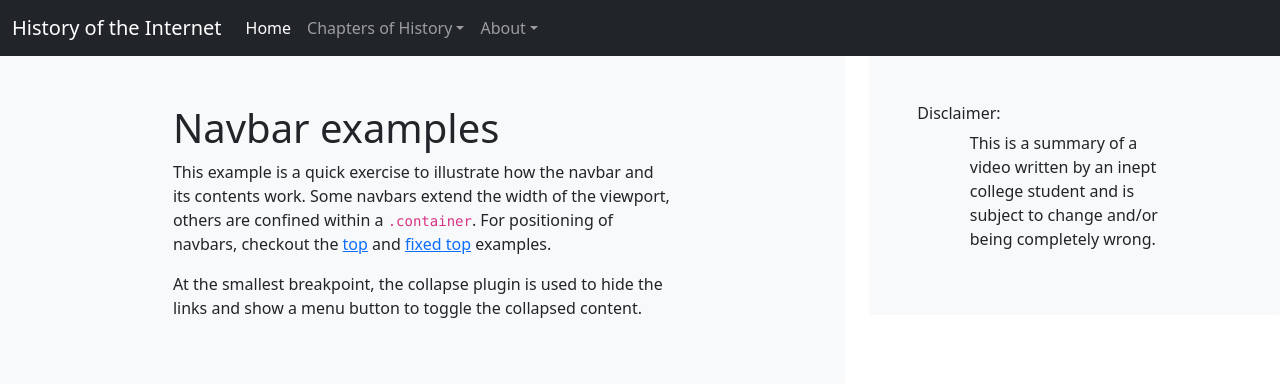
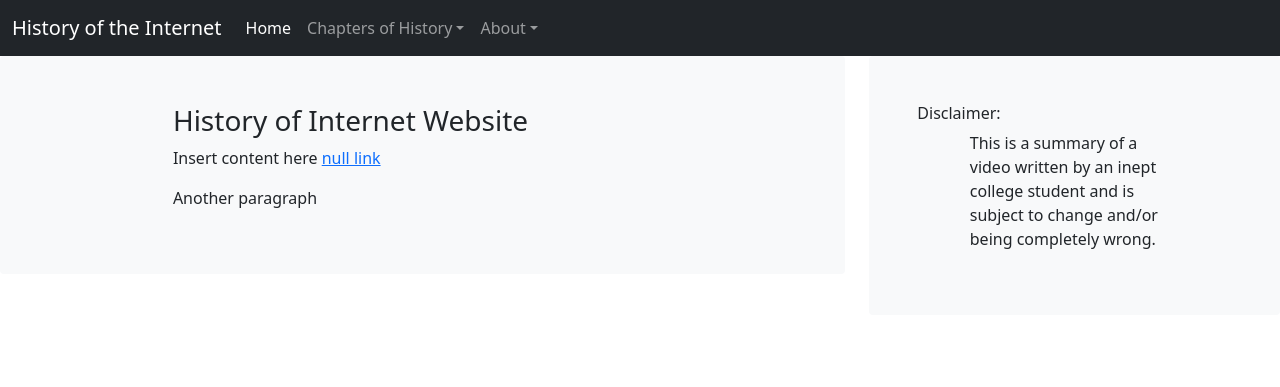
Before and after one commit to dpn418/History-of-the-Internet, a plain HTML site: page HOIwebsite.html in a window 1280 px wide. Drawn offline with nearby package versions, Linux system fonts and the light colour scheme.

Commit message:
placeholder for main content

```diff
--- a/HOIwebsite.html
+++ b/HOIwebsite.html
@@ -66,9 +66,9 @@
 		<div class="col-8">
 			<div class="bg-light p-5 rounded">
 				<div class="col-sm-8 mx-auto">
-					<h1>Navbar examples</h1>
-					<p>This example is a quick exercise to illustrate how the navbar and its contents work. Some navbars extend the width of the viewport, others are confined within a <code>.container</code>. For positioning of navbars, checkout the <a href="../examples/navbar-static/">top</a> and <a href="../examples/navbar-fixed/">fixed top</a> examples.</p>
-					<p>At the smallest breakpoint, the collapse plugin is used to hide the links and show a menu button to toggle the collapsed content.</p>
+					<h3>History of Internet Website</h3>
+					<p> Insert content here <a href="../examples/navbar-static/">null link</a> </p>
+					<p>Another paragraph</p>
 
 				</div>
 			</div>
```
Also changed, not shown: BrowserWars.html (+3 -4 lines), DotComBubble.html (+3 -3 lines), InternetSearch.html (+3 -3 lines), invention.html (+3 -3 lines), people.html (+3 -3 lines).
